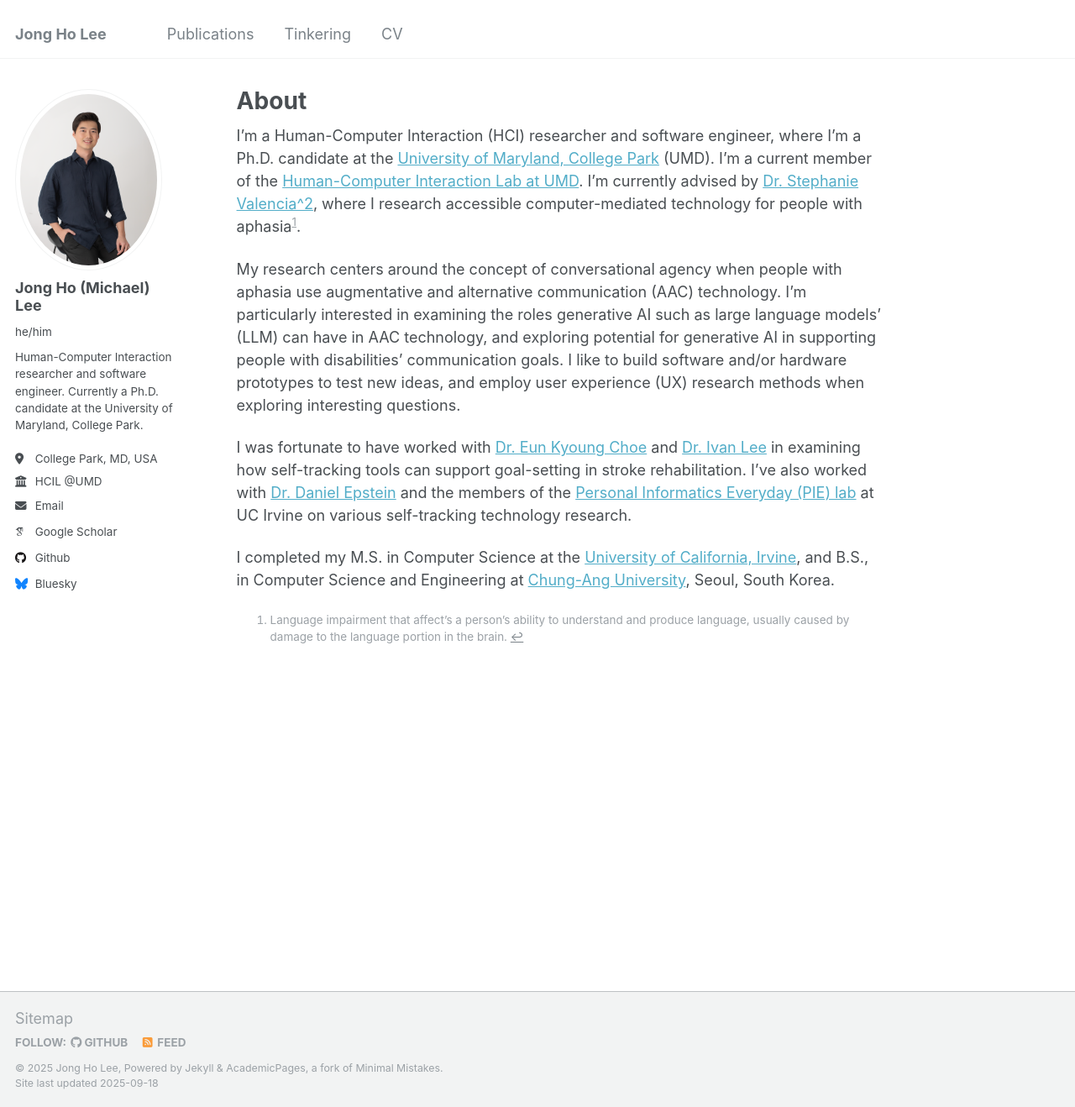
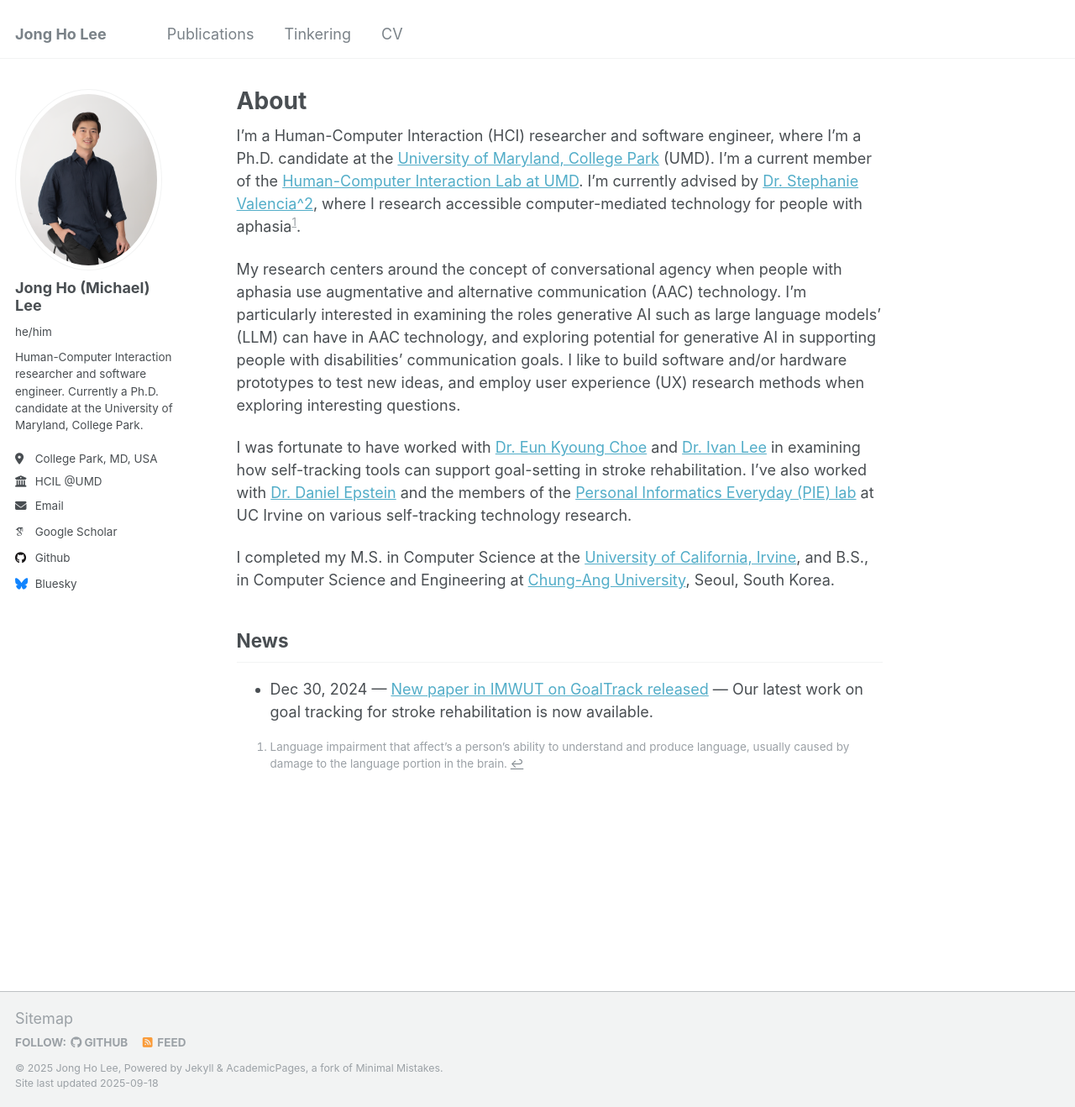
Before and after one commit to brac45/brac45.github.io, a Jekyll site: the page built from _pages/about.md, in a window 1280 px wide and 1318 px high. Shown: the whole window at 84% size. Built offline with Jekyll 4.4.1, drawn with Linux system fonts in a browser that asks for light colours; some web fonts are replaced.

Commit message:
Adding news section

```diff
--- /dev/null
+++ b/_data/news.yml
@@ -0,0 +1,7 @@
+# News items displayed on the homepage (/_pages/about.md)
+# Add newest items to the top; `date` should be ISO (YYYY-MM-DD)
+
+- date: 2024-12-30
+  title: "New paper in IMWUT on GoalTrack released"
+  link: "/publication/2024-12-30-imwut-goaltrack"
+  description: "Our latest work on goal tracking for stroke rehabilitation is now available."
--- a/_pages/about.md
+++ b/_pages/about.md
@@ -16,3 +16,18 @@ My research centers around the concept of conversational agency when people with
 I was fortunate to have worked with [Dr. Eun Kyoung Choe](https://terpconnect.umd.edu/~choe/) and [Dr. Ivan Lee](https://groups.cs.umass.edu/ahha/team/) in examining how self-tracking tools can support goal-setting in stroke rehabilitation. I've also worked with [Dr. Daniel Epstein](https://depstein.net/) and the members of the [Personal Informatics Everyday (PIE) lab](https://depstein.net/pielab) at UC Irvine on various self-tracking technology research.
 
 I completed my M.S. in Computer Science at the [University of California, Irvine](https://cs.ics.uci.edu/), and B.S., in Computer Science and Engineering at [Chung-Ang University](https://neweng.cau.ac.kr/index.do), Seoul, South Korea.
+
+## News
+
+{% assign news_items = site.data.news | sort: 'date' | reverse %}
+{% if news_items and news_items.size > 0 %}
+<ul>
+{% for item in news_items limit: 5 %}
+  <li>
+    <span>{{ item.date | date: "%b %-d, %Y" }}</span> —
+    {% if item.link %}<a href="{{ item.link | relative_url }}">{{ item.title }}</a>{% else %}{{ item.title }}{% endif %}
+    {% if item.description %}<span> — {{ item.description }}</span>{% endif %}
+  </li>
+{% endfor %}
+</ul>
+{% endif %}
```
